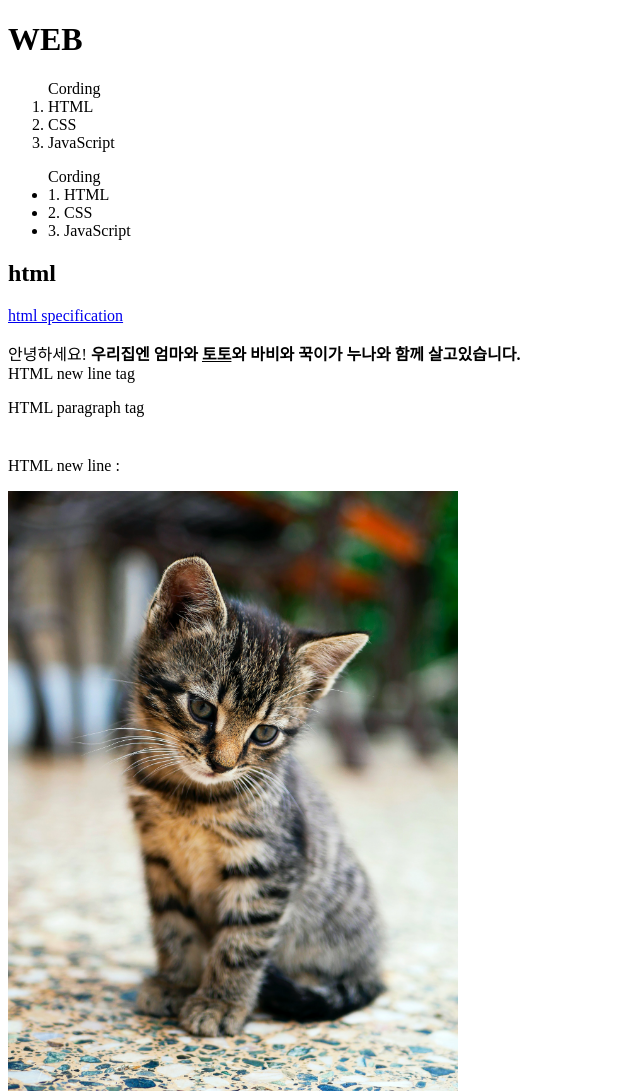
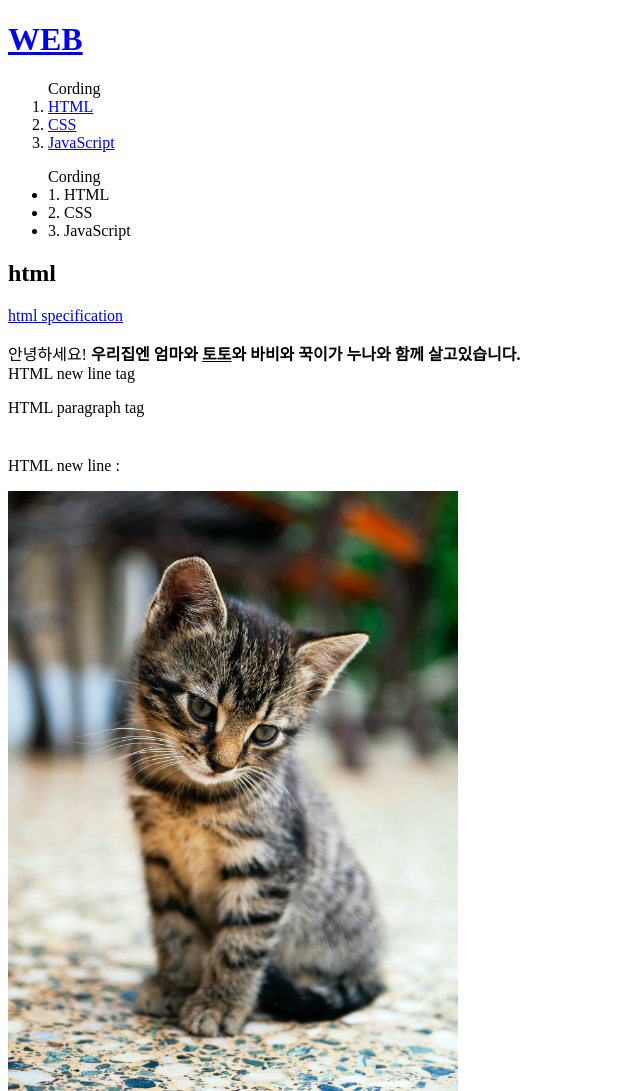
Before and after one commit to aimeekwon/my-first-web-site, a plain HTML site: page 1.html in a window 1280 px wide. Shown: the whole page, without its empty margins (0-640 px from the left). Drawn offline with Linux system fonts and the light colour scheme.

Commit message:
Add files via upload

```diff
--- a/1.html
+++ b/1.html
@@ -7,11 +7,11 @@
 </head>
 
 <body>
- <h1><a href="index.html"></a>WEB</h1>
+ <h1><a href="index.html">WEB</a></h1>
   <ol>Cording<!----ordered list---->
-    <li>HTML</li><!----list---->
-    <li>CSS</li>
-    <li>JavaScript</li>
+    <li><a href="1.html">HTML</a></li><!----list---->
+    <li><a href="2.html`">CSS</a></li>
+    <li><a href="3.html">JavaScript</a></li>
   </ol>
 
   <ul>Cording<!----unordered list---->
```
